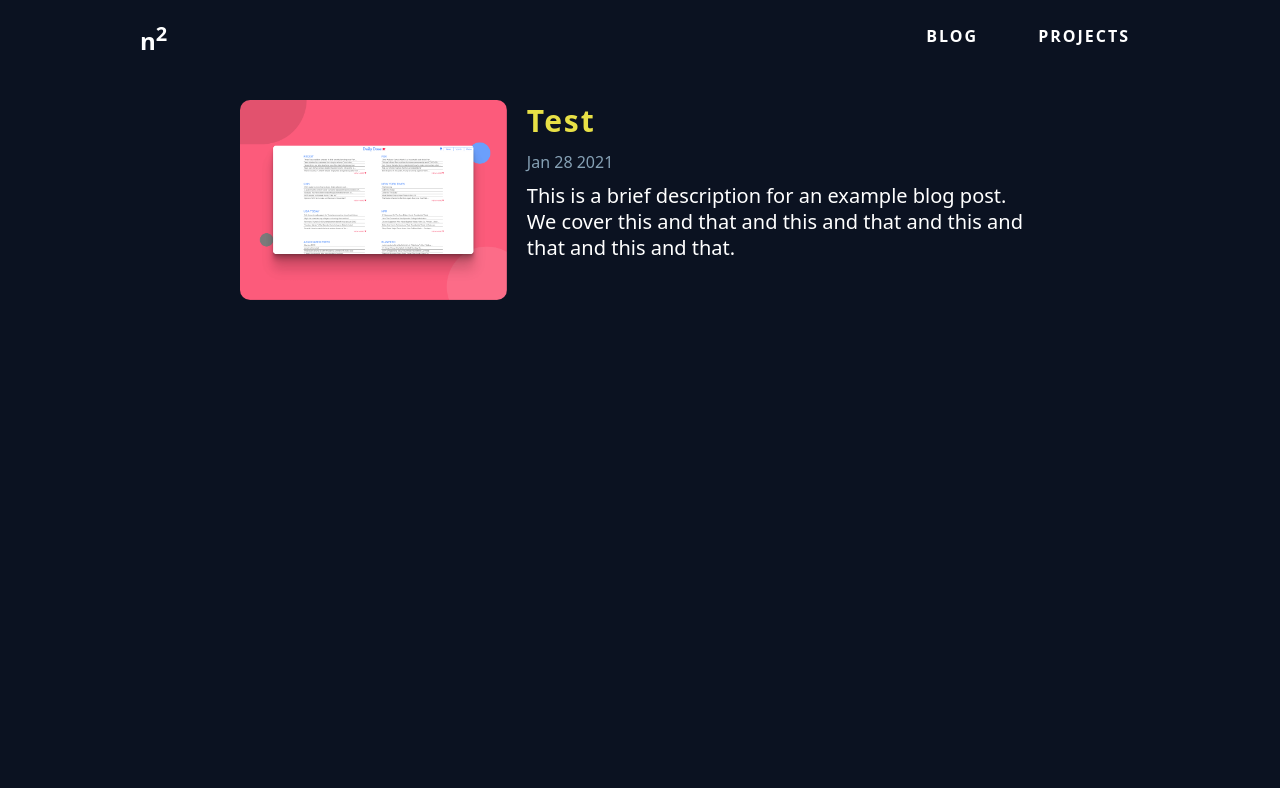
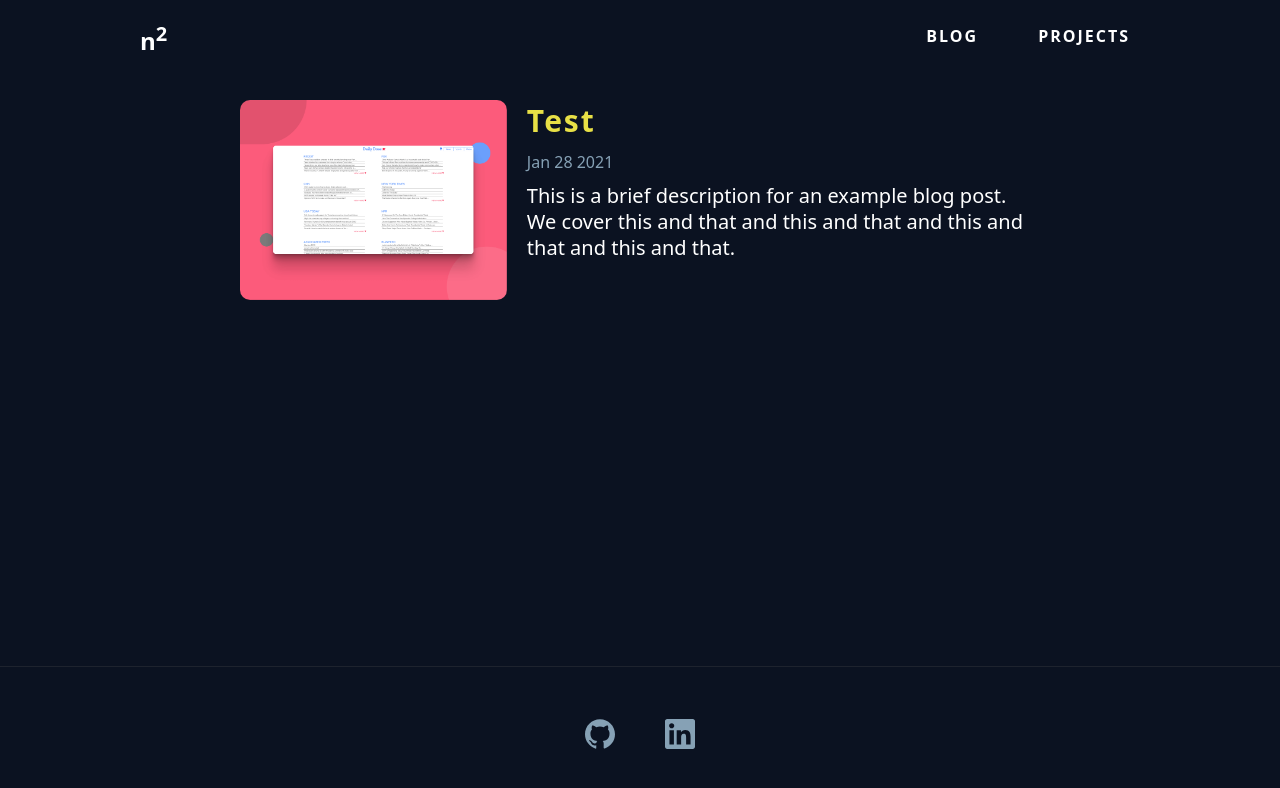
Before and after one commit to namnguyen21/namnguyen, a Next.js app: page /blog in a window 1280 px wide. Shown: the top 788 px of the page. Built offline with nearby package versions, Linux system fonts and the light colour scheme.

Commit message:
render styles on server

```diff
--- /dev/null
+++ b/components/Footer.js
@@ -0,0 +1,47 @@
+import styled from "styled-components";
+import { SiLinkedin, SiGithub } from "react-icons/si";
+
+const Container = styled.footer`
+  width: 100%;
+  border-top: solid 1px #1e232e;
+  display: flex;
+  justify-content: center;
+  align-items: center;
+  padding: 50px 0;
+`;
+
+const SocialsGroup = styled.div`
+  display: flex;
+  justify-content: center;
+  align-items: center;
+  >*:not(:last-child) {
+      margin-right: 50px;
+  }
+`;
+
+const Social = styled.a`
+  color: ${(props) => props.theme.colors.textSecondary};
+  font-size: 30px;
+  transition: all 0.2s;
+  &:hover {
+      color: ${props => props.theme.colors.link};
+  }
+`;
+
+export default function Footer() {
+  return (
+    <Container>
+      <SocialsGroup>
+        <Social href="https://github.com/namnguyen21" alt="Github">
+          <SiGithub />
+        </Social>
+        <Social
+          href="https://www.linkedin.com/in/namdoannguyen/"
+          alt="Linkedin"
+        >
+          <SiLinkedin />
+        </Social>
+      </SocialsGroup>
+    </Container>
+  );
+}
--- a/components/Layout.js
+++ b/components/Layout.js
@@ -2,15 +2,9 @@ import styled from "styled-components";
 import { useEffect, useState } from "react";
 import Head from "next/head";
 import Nav from "./Nav";
+import Footer from "./Footer";
 
 const Container = styled.div`
-  width: 800px;
-  margin: 100px auto 0 auto;
-  @media (max-width: 800px) {
-    width: 100%;
-    padding: 0 20px;
-  }
-  padding-bottom: 100px;
   color: ${(props) => props.theme.colors.text};
 `;
 
@@ -36,6 +30,7 @@ export default function Layout({ children, className }) {
       <Container className={className}>
         <Nav isAtTop={isAtTop} />
         {children}
+        <Footer />
       </Container>
     </>
   );
--- a/components/Nav.js
+++ b/components/Nav.js
@@ -12,6 +12,7 @@ const Header = styled.nav`
   top: 0;
   left: 0;
   right: 0;
+  z-index: 9999999;
   background-color: ${(props) => props.theme.colors.paper};
   border-bottom: ${(props) =>
     props.isAtTop
--- a/components/Section.js
+++ b/components/Section.js
@@ -1,8 +1,16 @@
 import styled from "styled-components";
 
 const Container = styled.section`
+  width: 800px;
   display: flex;
   flex-direction: column;
+  padding-bottom: 100px;
+  margin: 100px auto 0 auto;
+  @media (max-width: 800px) {
+    width: 100%;
+    padding: 0 20px 100px 20px;
+  }
+  min-height: calc(100vh - 74px - 160px);
 `;
 
 export default function Section({ children, style, className }) {
--- /dev/null
+++ b/pages/_document.js
@@ -0,0 +1,28 @@
+import Document from "next/document";
+import { ServerStyleSheet } from "styled-components";
+export default class MyDocument extends Document {
+  static async getInitialProps(ctx) {
+    const sheet = new ServerStyleSheet();
+    const originalRenderPage = ctx.renderPage;
+    try {
+      ctx.renderPage = () =>
+        originalRenderPage({
+          enhanceApp: (App) => (props) =>
+            sheet.collectStyles(<App {...props} />),
+        });
+      const initialProps = await Document.getInitialProps(ctx);
+
+      return {
+        ...initialProps,
+        styles: (
+          <>
+            {initialProps.styles}
+            {sheet.getStyleElement()}
+          </>
+        ),
+      };
+    } finally {
+      sheet.seal();
+    }
+  }
+}
--- a/pages/blog/[slug].js
+++ b/pages/blog/[slug].js
@@ -12,7 +12,7 @@ import Section from "../../components/Section";
 
 const StyledSection = styled(Section)`
   width: 600px;
-  margin: auto;
+  margin: 100px auto 0 auto;
   @media (max-width: 800px) {
     width: 100%;
     padding: 0 10px 100px 10px;
@@ -235,7 +235,7 @@ const Content = styled.article`
   }
 `;
 
-export default function Post({ htmlString, data }) {
+export default function Post({ htmlString, data}) {
   useEffect(() => {
     Prism.highlightAll();
   });
```
